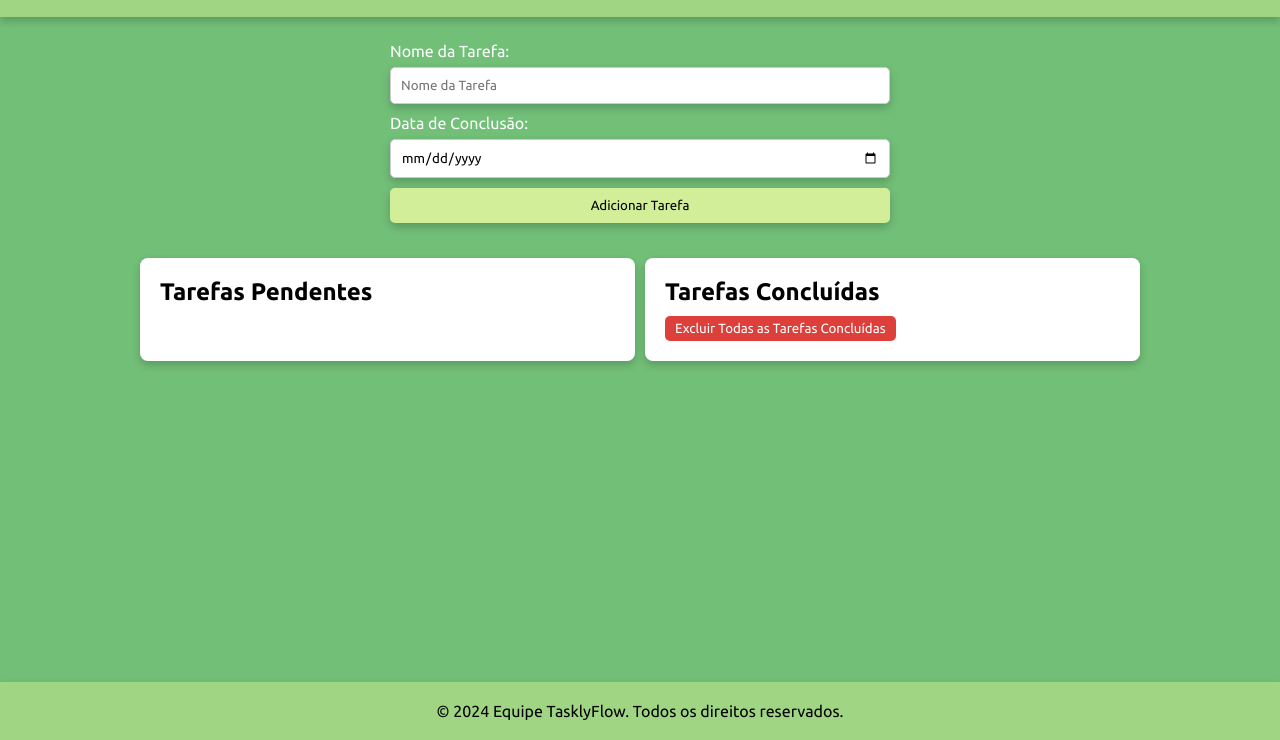
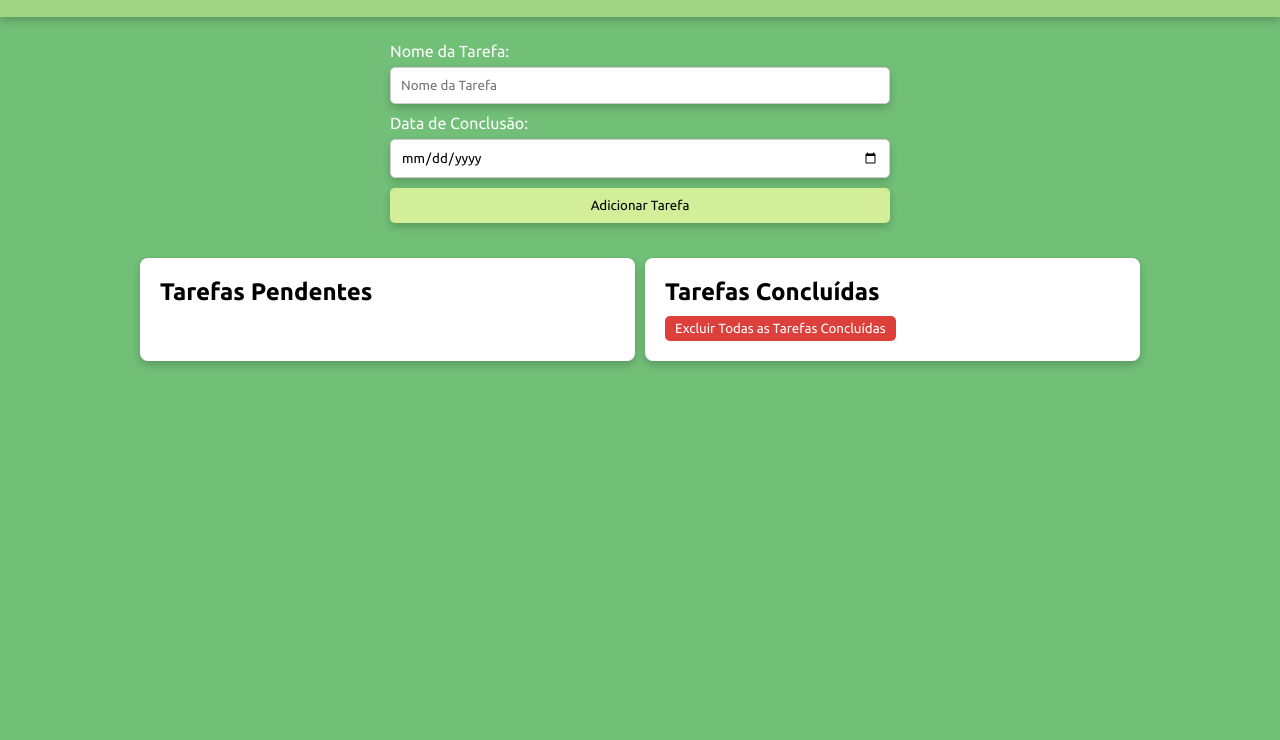
Before and after one commit to GuilhermeMarkz/Testedesoftware-Site, a plain HTML site: page index.html in a window 1280 px wide. Shown: the part 60-800 px from the top of the page. Drawn offline with Linux system fonts and the light colour scheme.

Commit message:
Add files via upload

```diff
--- a/index.html
+++ b/index.html
@@ -39,10 +39,6 @@
     </div>
   </div>
 
-  <footer>
-    <p>&copy; 2024 Equipe TasklyFlow. Todos os direitos reservados.</p>
-  </footer>
-
   <script src="index.js"></script>
 </body>
 
--- a/style.css
+++ b/style.css
@@ -176,23 +176,6 @@ h1 {
   background-color: #971d1d;
 }
 
-footer {
-  background-color: #A0D683;
-  color: black;
-  width: 100%;
-  height: 10%px;
-  position: fixed;
-  text-align: center;
-  bottom: 0;
-  left: 0;
-  padding: 20px;
-  box-shadow: 0 4px 8px rgba(0, 0, 0, 0.2);
-}
-
-footer p {
-  margin: 0;
-}
-
 /* Responsividade */
 @media (max-width: 500px) {
   h1 {
```
